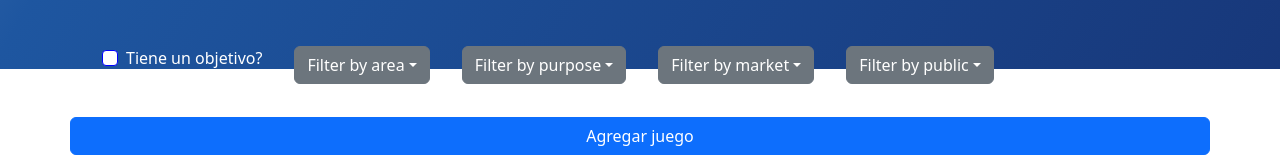
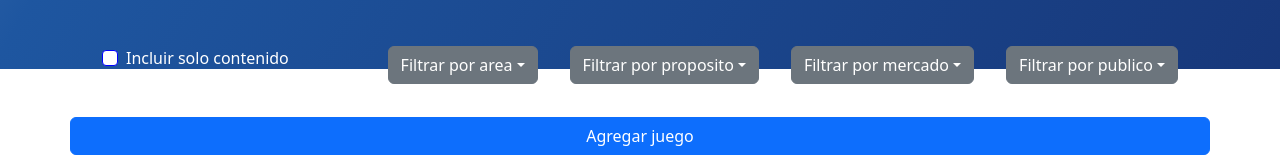
Before and after one commit to charrassebastian/games-catalog-frontend, a React (Vite) app in the folder juegos-serios-frontend/: page / in a window 1280 px wide. Shown: the part 731-888 px from the top of the page. Built offline with nearby package versions, Linux system fonts and the light colour scheme; a web font is replaced by a local one.

Commit message:
The filters and the clear button work

```diff
--- a/juegos-serios-frontend/src/MainSection/MainSection.tsx
+++ b/juegos-serios-frontend/src/MainSection/MainSection.tsx
@@ -49,8 +49,8 @@ export function MainSection({ onSearch, onClear, searchValue, onSearchValueChang
                         </div>
                         <div className="d-flex flex-row">
                             <div className="form-check m-3">
-                                <label htmlFor={"has-goal"} className="form-check-label text-white">Tiene un objetivo?</label>
-                                <input id={"has-goal"} type="checkbox" className="form-check-input" checked={onlyValidatedContent} onChange={onOnlyValidatedContentChange} />
+                                <label htmlFor={"only-validated-content"} className="form-check-label text-white">Incluir solo contenido validado?</label>
+                                <input id={"only-validated-content"} type="checkbox" className="form-check-input" checked={onlyValidatedContent} onChange={onOnlyValidatedContentChange} />
                             </div>
                             <div className="btn-group m-3">
                                 <div className="dropdown">
@@ -62,7 +62,7 @@ export function MainSection({ onSearch, onClear, searchValue, onSearchValueChang
                                         data-bs-toggle="dropdown"
                                         aria-expanded="false"
                                     >
-                                        {area?.length ? area : "Filter by area"}
+                                        {area?.length ? area : "Filtrar por area"}
                                     </a>
                                     <ul className="dropdown-menu" aria-labelledby="area-dropdown-menu-link">
                                         {areas.map(area => (
@@ -85,7 +85,7 @@ export function MainSection({ onSearch, onClear, searchValue, onSearchValueChang
                                         data-bs-toggle="dropdown"
                                         aria-expanded="false"
                                     >
-                                        {purpose?.length ? purpose : "Filter by purpose"}
+                                        {purpose?.length ? purpose : "Filtrar por proposito"}
                                     </a>
                                     <ul className="dropdown-menu" aria-labelledby="purpose-dropdown-menu-link">
                                         {purposes.map(purpose => (
@@ -108,7 +108,7 @@ export function MainSection({ onSearch, onClear, searchValue, onSearchValueChang
                                         data-bs-toggle="dropdown"
                                         aria-expanded="false"
                                     >
-                                        {market?.length ? market : "Filter by market"}
+                                        {market?.length ? market : "Filtrar por mercado"}
                                     </a>
                                     <ul className="dropdown-menu" aria-labelledby="market-dropdown-menu-link">
                                         {markets.map(market => (
@@ -131,7 +131,7 @@ export function MainSection({ onSearch, onClear, searchValue, onSearchValueChang
                                         data-bs-toggle="dropdown"
                                         aria-expanded="false"
                                     >
-                                        {gamePublic?.length ? gamePublic : "Filter by public"}
+                                        {gamePublic?.length ? gamePublic : "Filtrar por publico"}
                                     </a>
                                     <ul className="dropdown-menu" aria-labelledby="game-public-dropdown-menu-link">
                                         {publics.map(gamePublic => (
--- a/juegos-serios-frontend/src/WelcomeScreen/WelcomeScreen.tsx
+++ b/juegos-serios-frontend/src/WelcomeScreen/WelcomeScreen.tsx
@@ -52,6 +52,12 @@ export const WelcomeScreen = () => {
 
     const onClear = () => {
         setGames([])
+        setSearchValue("")
+        setOnlyValidatedContent(false)
+        setArea("")
+        setPurpose("")
+        setMarket("")
+        setGamePublic("")
     }
 
     return (
```
